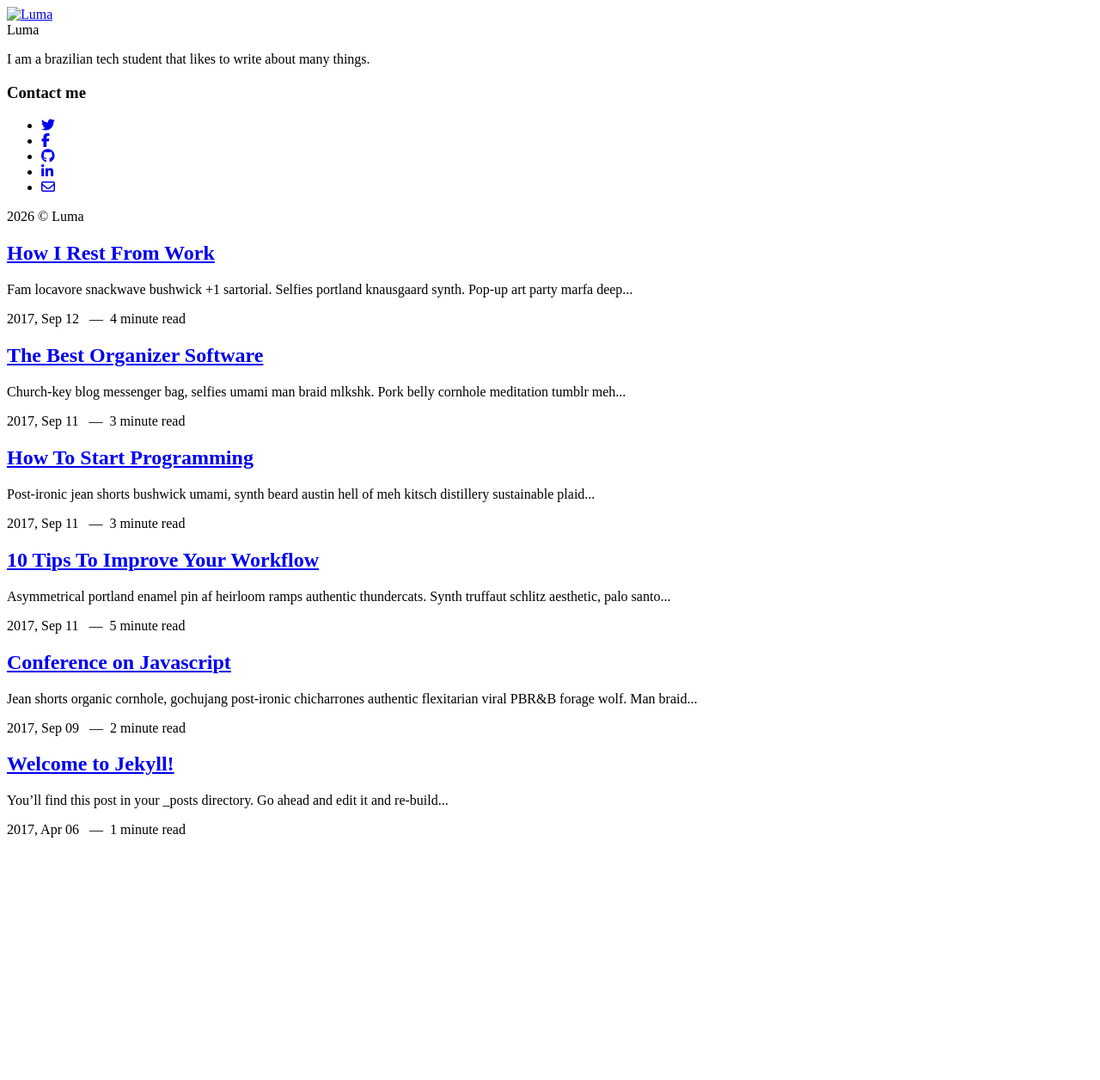
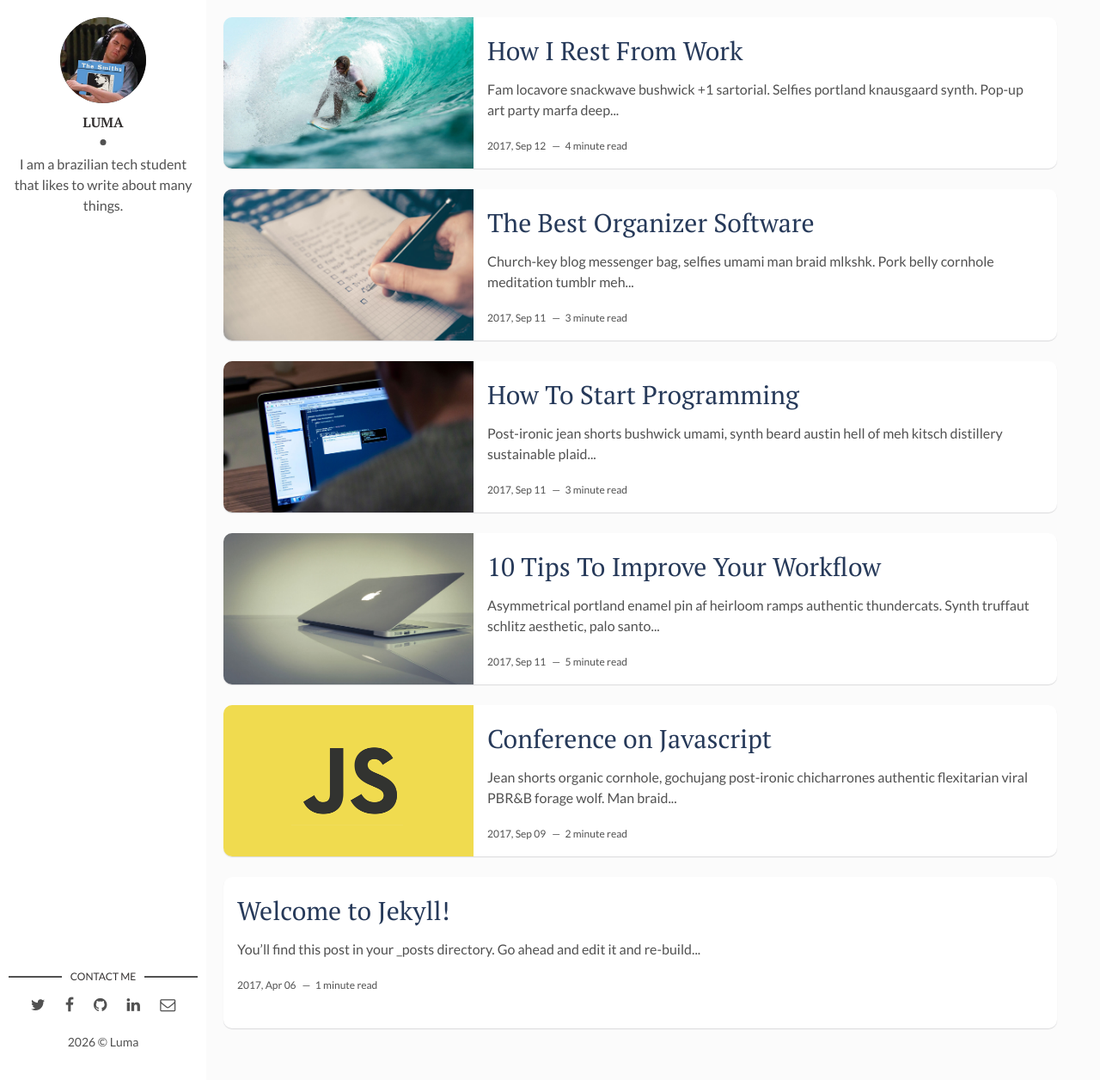
Before and after one commit to lumablogs/lumablogs.github.io, a Jekyll site: the page built from index.html, in a window 1280 px wide and 1256 px high. Shown: the whole window at 86% size. Built offline with Jekyll 4.4.1, drawn with Linux system fonts in a browser that asks for light colours; nearby versions of some CDN libraries; library files that are not in the unit come from our copies; the list of posts is cut into pages by our own code.

Commit message:
Consertando/2Update _config.yml

```diff
--- a/_config.yml
+++ b/_config.yml
@@ -1,8 +1,8 @@
 title: Lumablogs
 description: Lumablogs
 permalink: ':title/'
-baseurl: "lumablogs.github.io" # the subpath of your site, e.g. /blog
-url: "" # the base hostname & protocol for your site, e.g. http://example.com
+baseurl: "" # the subpath of your site, e.g. /blog
+url: "https://lumablogs.github.io/" # the base hostname & protocol for your site, e.g. http://example.com
 site-twitter: #if your site has a twitter account, enter it here
 
 # Author Settings
```
